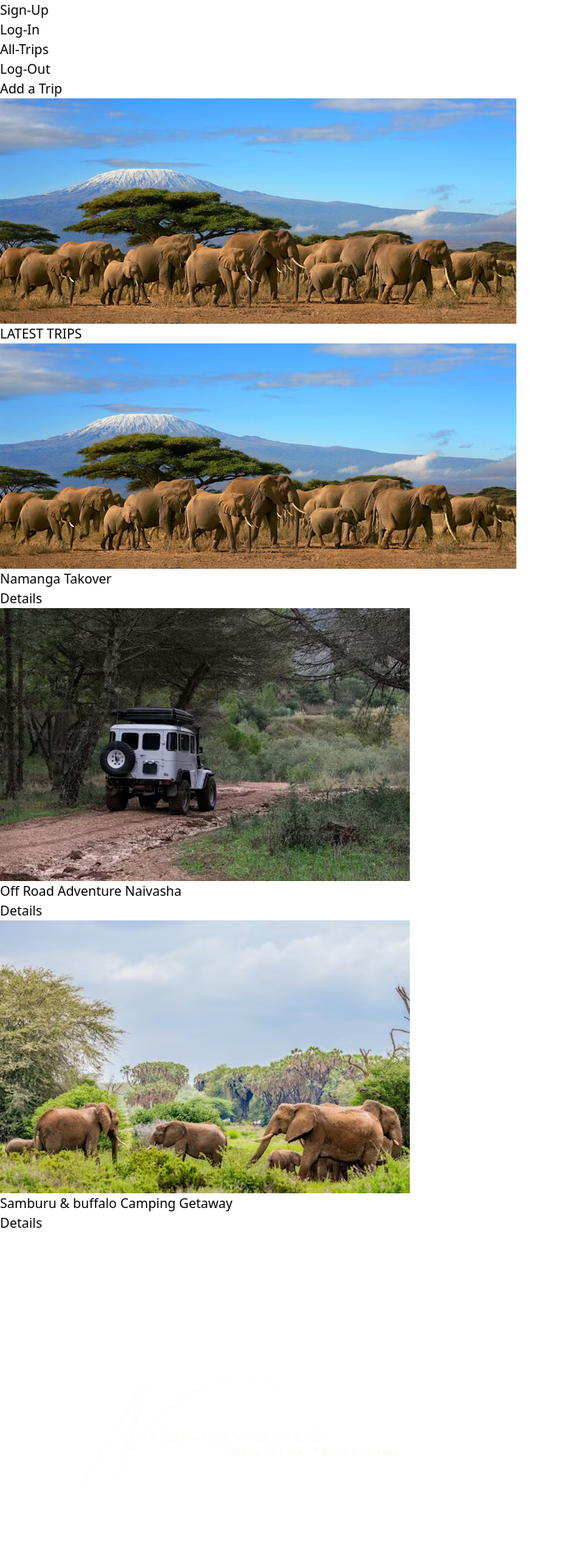
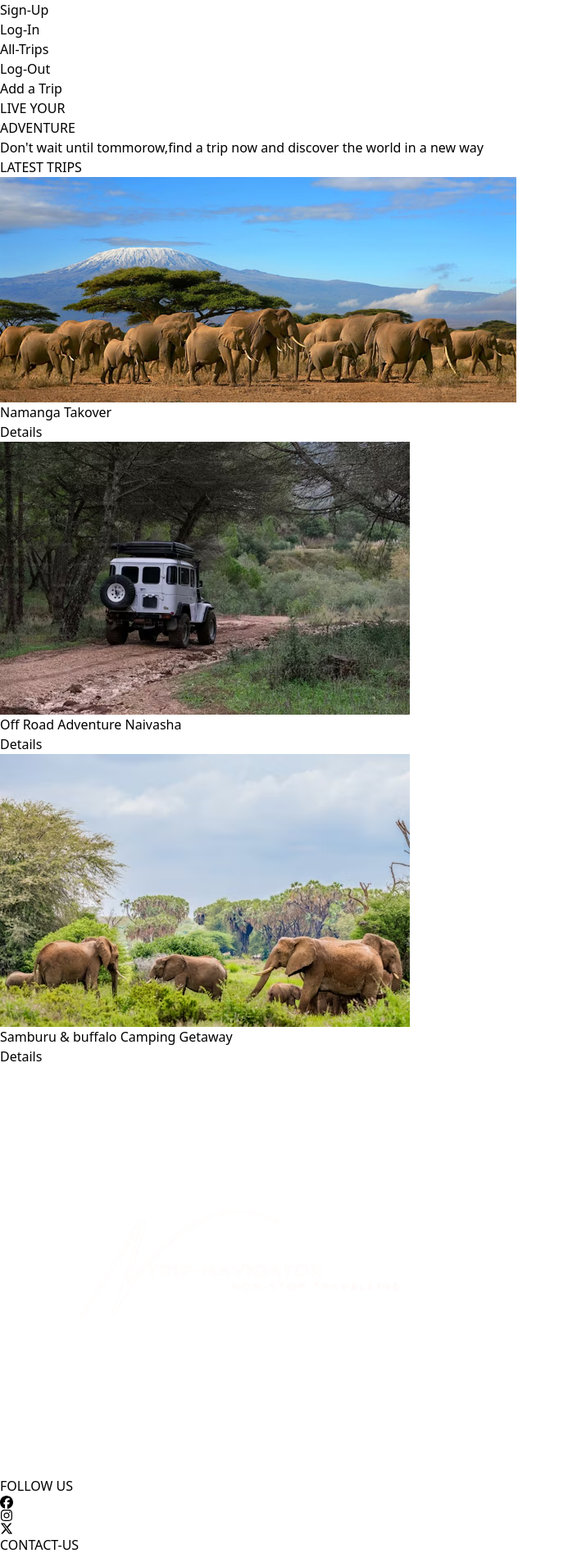
Before and after one commit to twilightmiva/trip-navigator, a React (Vite) app: page / in a window 1280 px wide. Shown: the part 500-2401 px from the top of the page at 82% size, without its empty margins (0-693 px from the left). Built offline with nearby package versions, Linux system fonts and the light colour scheme.

Commit message:
changed alot of items

```diff
--- a/src/components/Alltrips.jsx
+++ b/src/components/Alltrips.jsx
@@ -5,7 +5,10 @@ import namanga3 from "../assets/images/namangadayhoike.jpg";
 import naboisho from "../assets/images/narok.avif";
 import naboisho1 from "../assets/images/narok1.avif";
 import naboisho2 from "../assets/images/naboisho.avif";
+import nakuru2 from "../assets/images/elementaita.jpeg"
 import samburu from "../assets/images/samburu.avif";
+import samburu1 from "../assets/images/navb.avif"
+import samburu2 from "../assets/images/go.jpeg"
 import nakuru from "../assets/images/nakuru.avif";
 import nakuru1 from "../assets/images/nakuru1.avif";
 
@@ -39,8 +42,8 @@ function Alltrips() {
         </div>
         <div className="flex justify-between">
           <Alltrip img={samburu} />
-          <Alltrip />
-          <Alltrip />
+          <Alltrip img={samburu1}/>
+          <Alltrip img={samburu2}/>
         </div>
         <div className="flex justify-between">
           <Alltrip
@@ -50,7 +53,7 @@ function Alltrips() {
 Nairobi"
           />
           <Alltrip img={nakuru1} />
-          <Alltrip />
+          <Alltrip  img={nakuru2}/>
         </div>
       </div>
     </div>
--- a/src/components/Footer.jsx
+++ b/src/components/Footer.jsx
@@ -6,9 +6,10 @@ import { FaXTwitter } from "react-icons/fa6";
 function Footer(){
     return(
 <footer className="bg-[linear-gradient(90deg,#000000,#737373)] bg-no-repeat bg-cover bg-center">
-    <div className="flex justify-between items-center flex-wrap">
+    <div className="flex justify-between items-center flex-wrap ">
+            <img className="h-[20vh] pl-[-4em]" src="src/assets/images/Adora-removebg-preview.png "/>
         <div>
-            <img className="h-[20vh]" src="src/assets/images/Adora-removebg-preview.png "/>
+            <div>
             <h1 className="text-white mb-[1em]">FOLLOW US</h1>
             <div className="flex justify-between ">
             <FaFacebook className="text-[2.5em] text-white" />
@@ -16,15 +17,16 @@ function Footer(){
             <FaXTwitter className="text-[2.5em]  text-white"/>
 
             </div>
+            </div>
         </div>
-        <div className="mb-[2em] text-white">
+        <div className="mb-[2em] pt-10 text-white">
             <h1 className="text-[1.5em]">CONTACT-US</h1>
             <h1 className="text-[1.2em]">Enquiries:</h1>
             <p className="">mercy@gmail.com</p>
             <h1 className="text-[1.2em]">Bookings:</h1>
             <p className="">larry@gmail.com</p>
         </div>
-<div className="mb-[6em] text-white">
+<div className="mb-[6em] pt-10 text-white">
     <h1 className="font-medium text-[1.5em]">TRIPS AVAILABLE</h1>
     <button className="bg-[linear-gradient(90deg,#000000,#737373)] text-white py-3 px-[4em] text-center rounded-md ">All-Trips</button>
 </div>
--- a/src/components/Hero.jsx
+++ b/src/components/Hero.jsx
@@ -1,8 +1,9 @@
 function Hero(){
     return(
         <div className="h-[60vh]">
-            <div>
-                <img src="src/assets/images/namanga.jpg" className="absolute w-[100%] z-[-1]" />
+            <div className=" bg-[linear-gradient(rgba(0,0,0,0.5),rgba(0,0,0,0.5)),url('src/assets/images/hero102.jpeg')] h-[90vh] bg-no-repeat bg-cover bg-center">
+            <h1  className="text-center text-[4em] text-white">LIVE YOUR <br/> ADVENTURE</h1>
+            <p className="text-center font-medium text-white text-[1.4em]" >Don't wait until tommorow,find a trip now and discover the world in a new way</p>
             </div>
         </div>
     )
--- a/src/components/Latest.jsx
+++ b/src/components/Latest.jsx
@@ -1,6 +1,11 @@
 import { Link } from "react-router-dom"
+import { useNavigate } from "react-router-dom"
+function Latest({img,title,place}){
+    const navigate = useNavigate();
 
-function Latest({img,title}){
+function handleSingleTrip(){
+    navigate(`/trips/${title}`, {state:{img,title,place}})
+}
 return(
     <div className="">
 
@@ -12,7 +17,7 @@ return(
     <div className="pl-[6eexm] flex flex-col justify-center items-center">
 
     <p className="text-center" >{title}</p>
-    <Link to="/trips"><button className=" bg-[linear-gradient(90deg,#000000,#737373)] text-white py-2 px-[4em]">Details</button></Link>
+    <button className=" bg-[linear-gradient(90deg,#000000,#737373)] text-white py-2 px-[4em]" onClick={handleSingleTrip}>Details</button>
     </div>
     </div>
     </div>
--- a/src/components/Latesttrip.jsx
+++ b/src/components/Latesttrip.jsx
@@ -4,7 +4,7 @@ import naivasha from "../assets/images/offroadnaivasha.avif"
 import samburu from "../assets/images/samburu.avif"
 function Latesttrip(){
     return(
-        <div>
+        <div className="mt-[270px]">
 
             <h1 className="text-center mt-3 text-[2em]">LATEST TRIPS</h1>
             <div className="flex justify-between">
--- a/src/components/Nav.jsx
+++ b/src/components/Nav.jsx
@@ -2,7 +2,7 @@ import { Link } from "react-router-dom"
 
 function Nav(){
     return(
-<nav className=" bg-[linear-gradient(90deg,#000000,#737373)] h-[20vh] ">
+<nav className="rounded-tl-[40px] bg-[linear-gradient(90deg,#000000,#737373)]">
     <div className="flex flex-wrap justify-between items-center pt-[-4em]">
         <Link to="/"><div><img className="h-[20vh]" src="src/assets/images/Adora-removebg-preview.png "/>
 </div></Link>
--- a/src/components/SingletripData.jsx
+++ b/src/components/SingletripData.jsx
@@ -13,12 +13,14 @@ function SingletripData() {
           <h2>{title}</h2>
           <p>{place}</p>
         </div>
+        <div className="flex">
+        <div>
         <p>
           About the event
           <br />
           Namanga Take over🔥
           <br />
-          𝑵𝑨𝑴𝑨𝑵𝑮𝑨 𝑩𝑶𝑹𝑫𝑬𝑹 𝐑𝐎𝐀𝐃 𝐓𝐑𝐈𝐏 V
+          𝑵𝑨𝑴𝑨𝑵𝑮𝑨 𝑩𝑶𝑹𝑫𝑬𝑹 𝐑𝐎𝐀𝐃 𝐓𝐑𝐈𝐏
           <br />
           𝑫𝒂𝒕𝒆: 28TH April, 2024
           <br />
@@ -45,10 +47,15 @@ function SingletripData() {
         <p>EXCLUDED</p>
         <p>✓ what's not mentioned above.</p>
         Get a slot -pay Deposit of ksh 1500 We accept lipa pole pole option
-      </div>
+        </div>
+        <div className="flex flex-col justify-center">
+
       <button className="bg-[linear-gradient(90deg,#000000,#737373)] text-white py-2 px-[4em] ml-[6em]">
         BOOK-NOW
       </button>
+        </div>
+      </div>
+      </div>
     </div>
   );
 }
--- a/src/pages/Home.jsx
+++ b/src/pages/Home.jsx
@@ -6,6 +6,7 @@ function Home(){
         <div>
 <Hero/>
 <Latesttrip/>
+
     </div>
     )
 }
```
Also changed, not shown: src/assets/images/hero102.jpeg (added), 1 other file (tests, documents, lock files or other folders).
